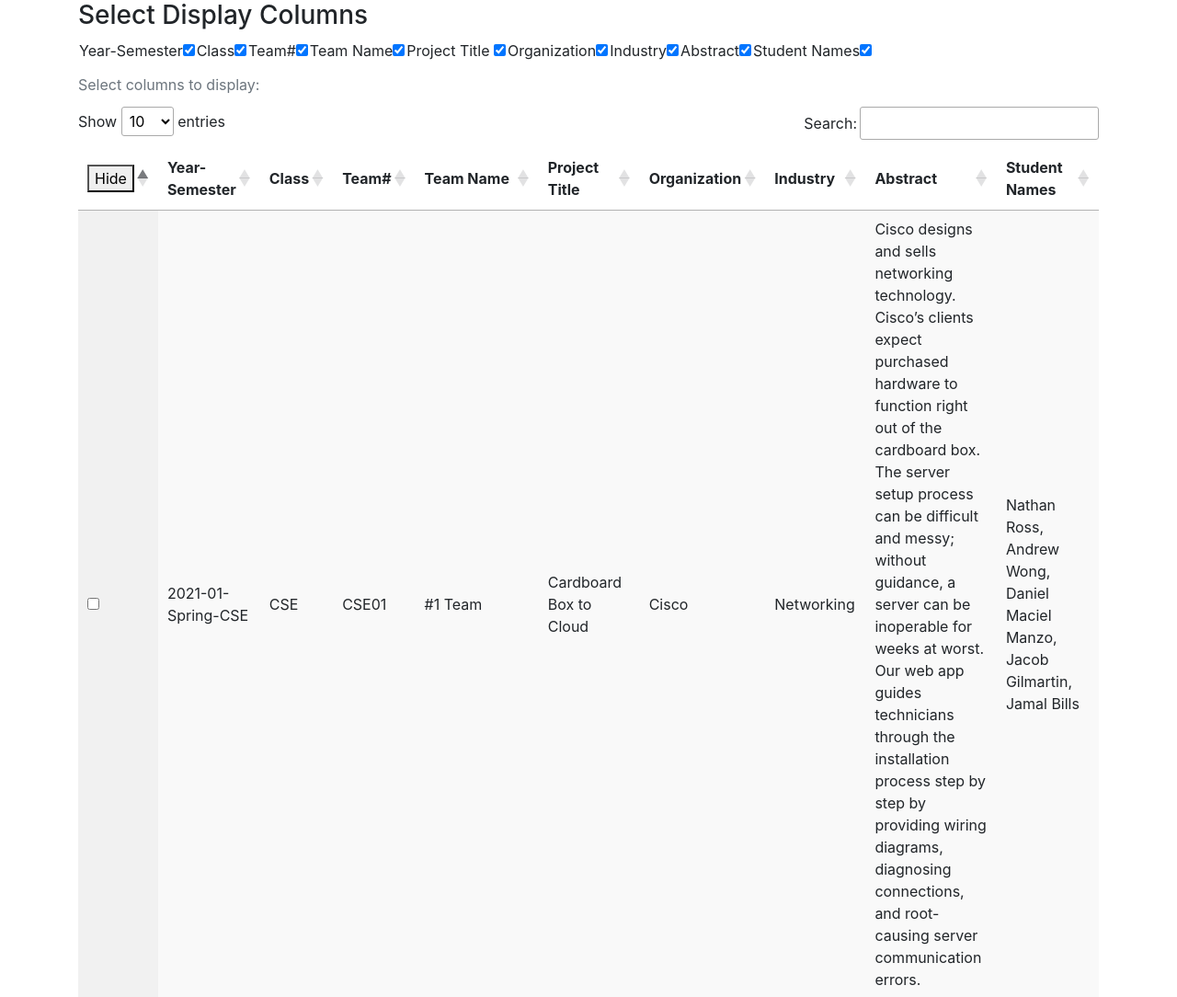
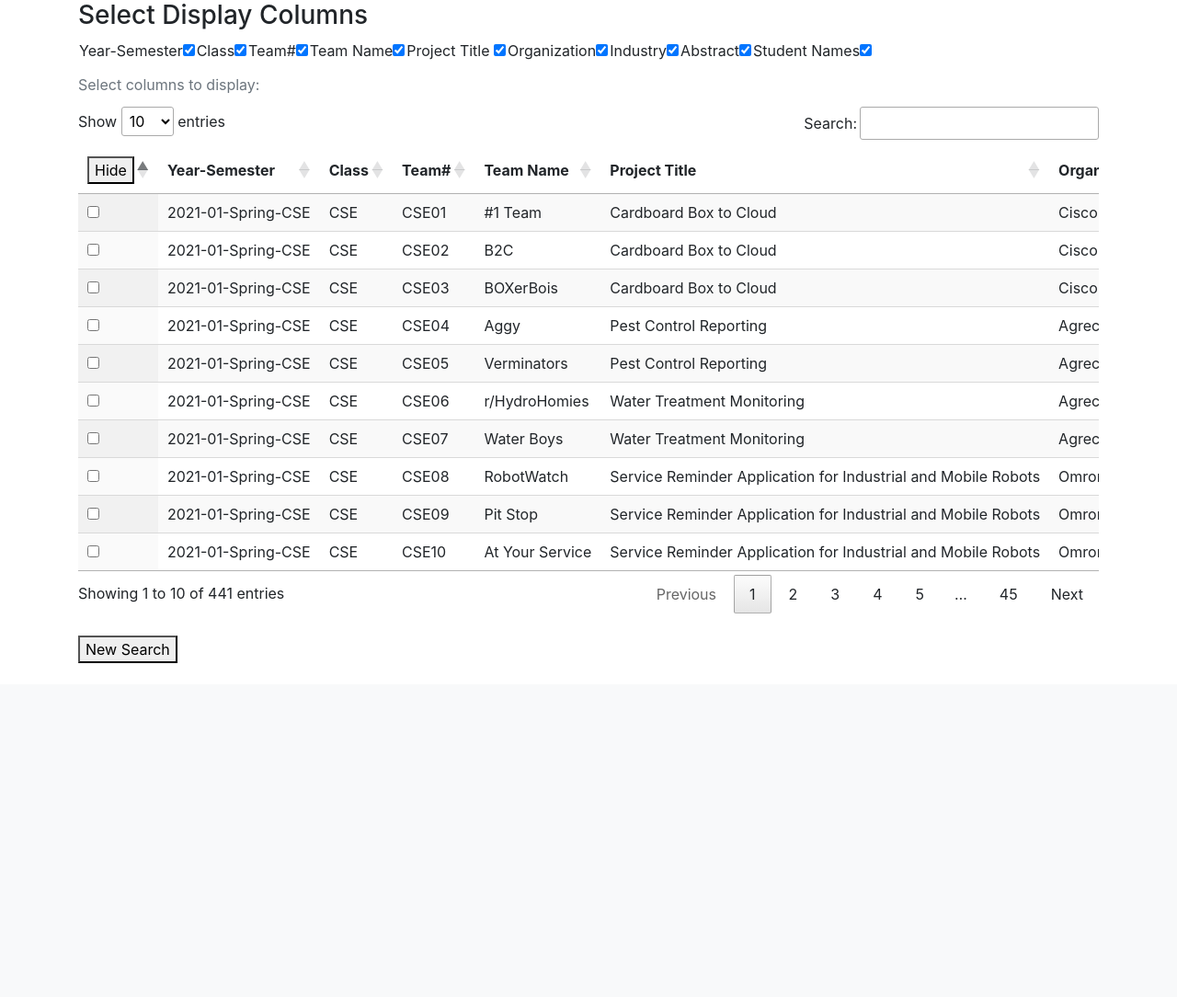
Before and after one commit to CSE120-Veracruz-Ventures/MergeSearch, a Flask app: page / in a window 1280 px wide. Shown: the part 56-1140 px from the top of the page at 92% size. After the commit the page ends 777 px from the top, so only its background shows below. Run offline with Flask 2, Linux system fonts and the light colour scheme; some libraries are stand-ins or nearby versions.

Commit message:
some changes

```diff
--- a/templates/index.html
+++ b/templates/index.html
@@ -53,6 +53,7 @@
       </tr>
     </table>
 
+    <div class="table-responsive text-nowrap">
     <table id="results_table" class="display">
       <thead>
         <tr>
@@ -83,6 +84,7 @@
         {% endfor %}
       </tbody>
     </table>
+    </div>
     <br>
     <div id="new_searches">
       <button id="new_search" class="button" onclick="incrementSearch({{ json_data }})">New Search</button>
```
